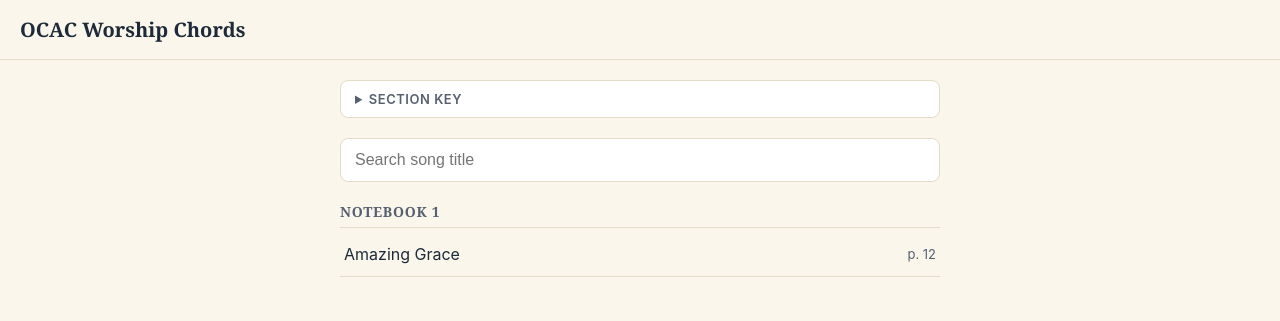
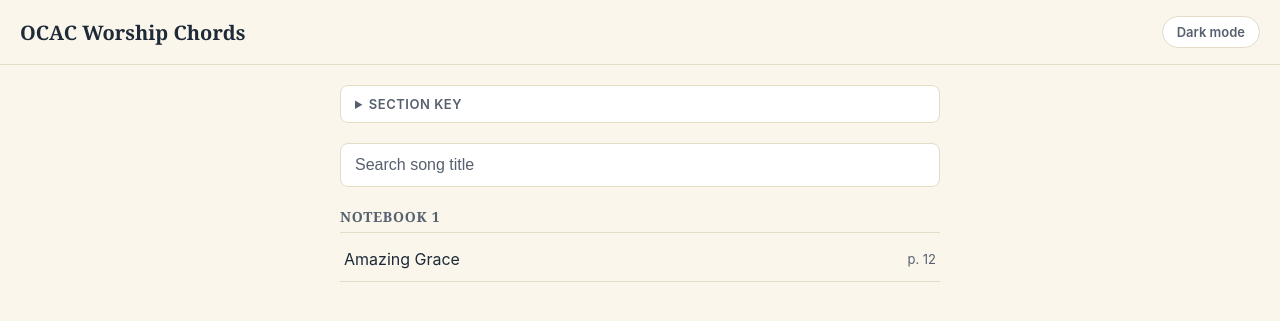
Before and after one commit to jsevidev/ocac-worship-chords, a Jekyll site: the page built from index.html, in a window 1280 px wide. Shown: the top 321 px of the page. Built offline with Jekyll 4.4.1, drawn with Linux system fonts in a browser that asks for light colours.

Commit message:
Add dark mode with readable contrast and theme toggle.
Warm dark palette for stage use; preference saved in localStorage and respects system setting on first visit.

Co-authored-by: Cursor <cursoragent@cursor.com>

```diff
--- a/_layouts/default.html
+++ b/_layouts/default.html
@@ -4,6 +4,15 @@
   <meta charset="UTF-8">
   <meta name="viewport" content="width=device-width, initial-scale=1.0">
   <title>{% if page.title %}{{ page.title }} &middot; {% endif %}{{ site.title }}</title>
+  <script>
+    (function () {
+      var saved = localStorage.getItem('theme');
+      var prefersDark = window.matchMedia('(prefers-color-scheme: dark)').matches;
+      if (saved === 'dark' || (!saved && prefersDark)) {
+        document.documentElement.setAttribute('data-theme', 'dark');
+      }
+    })();
+  </script>
   <link rel="preconnect" href="https://fonts.googleapis.com">
   <link href="https://fonts.googleapis.com/css2?family=JetBrains+Mono:wght@400;500;700&display=swap" rel="stylesheet">
   <link rel="stylesheet" href="{{ '/assets/css/style.css' | relative_url }}">
@@ -11,9 +20,11 @@
 <body>
   <header class="site-header">
     <a href="{{ '/' | relative_url }}" class="site-title">{{ site.title }}</a>
+    <button type="button" class="theme-toggle" id="theme-toggle" aria-label="Switch to dark mode">Dark mode</button>
   </header>
   <main>
     {{ content }}
   </main>
+  <script src="{{ '/assets/js/theme.js' | relative_url }}"></script>
 </body>
 </html>
--- a/assets/css/style.css
+++ b/assets/css/style.css
@@ -1,19 +1,38 @@
 :root{
+  color-scheme: light;
   --paper: #FAF6EC;
+  --surface: #FFFFFF;
   --paper-rule: #E4DCC8;
   --ink: #1E2A38;
   --ink-soft: #56606E;
   --brass: #A8823F;
-  --white: #FFFFFF;
+  --input-bg: #FFFFFF;
 }
+
+:root[data-theme="dark"]{
+  color-scheme: dark;
+  --paper: #141A24;
+  --surface: #1F2836;
+  --paper-rule: #3A4A5E;
+  --ink: #EDE8DC;
+  --ink-soft: #A8B4C4;
+  --brass: #DDB966;
+  --input-bg: #273242;
+}
+
 *{ box-sizing: border-box; }
 body{
   margin: 0;
   background: var(--paper);
   color: var(--ink);
   font-family: -apple-system, BlinkMacSystemFont, 'Segoe UI', sans-serif;
+  transition: background-color .2s ease, color .2s ease;
 }
 .site-header{
+  display: flex;
+  align-items: center;
+  justify-content: space-between;
+  gap: 16px;
   padding: 16px 20px;
   border-bottom: 1px solid var(--paper-rule);
 }
@@ -23,6 +42,23 @@ body{
   font-size: 20px;
   color: var(--ink);
   text-decoration: none;
+}
+.theme-toggle{
+  font-family: inherit;
+  font-size: 13px;
+  font-weight: 600;
+  color: var(--ink-soft);
+  background: var(--surface);
+  border: 1px solid var(--paper-rule);
+  border-radius: 999px;
+  padding: 7px 14px;
+  cursor: pointer;
+  white-space: nowrap;
+  transition: color .2s ease, border-color .2s ease, background-color .2s ease;
+}
+.theme-toggle:hover{
+  color: var(--ink);
+  border-color: var(--brass);
 }
 main{
   max-width: 640px;
@@ -34,7 +70,7 @@ main{
   margin-bottom: 20px;
   border: 1px solid var(--paper-rule);
   border-radius: 8px;
-  background: var(--white);
+  background: var(--surface);
   padding: 10px 14px;
 }
 .section-legend summary{
@@ -61,6 +97,7 @@ main{
   font-family: Georgia, serif;
   font-weight: 700;
   margin: 0;
+  color: var(--ink);
 }
 .legend-item dd{ margin: 0; color: var(--ink-soft); }
 .legend-note{
@@ -82,9 +119,10 @@ main{
   font-size: 16px;
   border: 1px solid var(--paper-rule);
   border-radius: 8px;
-  background: var(--white);
+  background: var(--input-bg);
   color: var(--ink);
 }
+#search::placeholder{ color: var(--ink-soft); }
 
 .notebook-group{ margin-bottom: 24px; }
 .notebook-heading{
@@ -126,6 +164,7 @@ main{
   font-family: Georgia, serif;
   font-size: 26px;
   margin: 0 0 4px;
+  color: var(--ink);
 }
 .song-meta{
   color: var(--ink-soft);
@@ -136,17 +175,18 @@ main{
   font-family: 'JetBrains Mono', 'Courier New', Courier, monospace;
   font-size: 16px;
   line-height: 1.8;
-  background: var(--white);
+  background: var(--surface);
   border: 1px solid var(--paper-rule);
   border-radius: 8px;
   padding: 16px;
   overflow-x: auto;
   white-space: pre;
   font-variant-numeric: tabular-nums;
+  color: var(--ink);
 }
 
 .chord-sheet{
-  background: var(--white);
+  background: var(--surface);
   border: 1px solid var(--paper-rule);
   border-radius: 8px;
   padding: 24px 20px;
--- /dev/null
+++ b/assets/js/theme.js
@@ -0,0 +1,27 @@
+(function () {
+  var btn = document.getElementById('theme-toggle');
+  if (!btn) return;
+
+  function getTheme() {
+    return document.documentElement.getAttribute('data-theme') === 'dark' ? 'dark' : 'light';
+  }
+
+  function applyTheme(theme) {
+    if (theme === 'dark') {
+      document.documentElement.setAttribute('data-theme', 'dark');
+      btn.textContent = 'Light mode';
+      btn.setAttribute('aria-label', 'Switch to light mode');
+    } else {
+      document.documentElement.removeAttribute('data-theme');
+      btn.textContent = 'Dark mode';
+      btn.setAttribute('aria-label', 'Switch to dark mode');
+    }
+    localStorage.setItem('theme', theme);
+  }
+
+  btn.addEventListener('click', function () {
+    applyTheme(getTheme() === 'dark' ? 'light' : 'dark');
+  });
+
+  applyTheme(getTheme());
+})();
```
